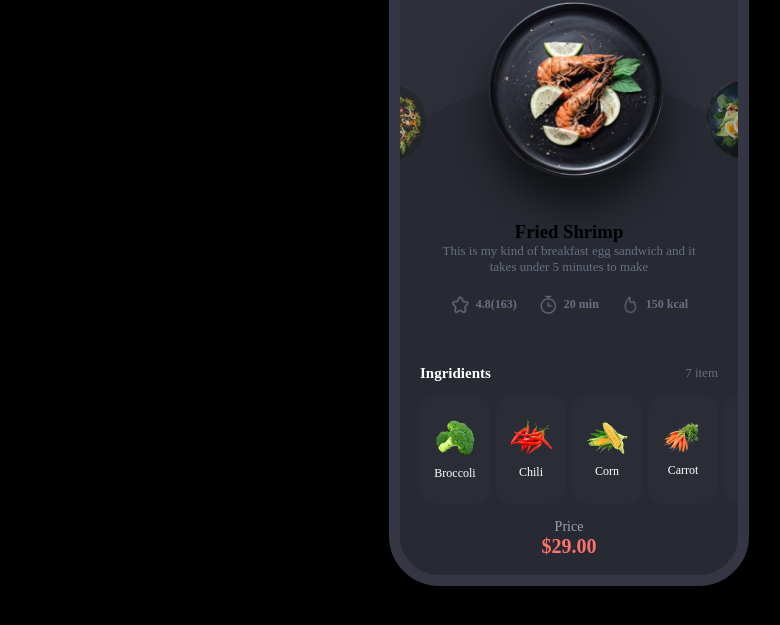
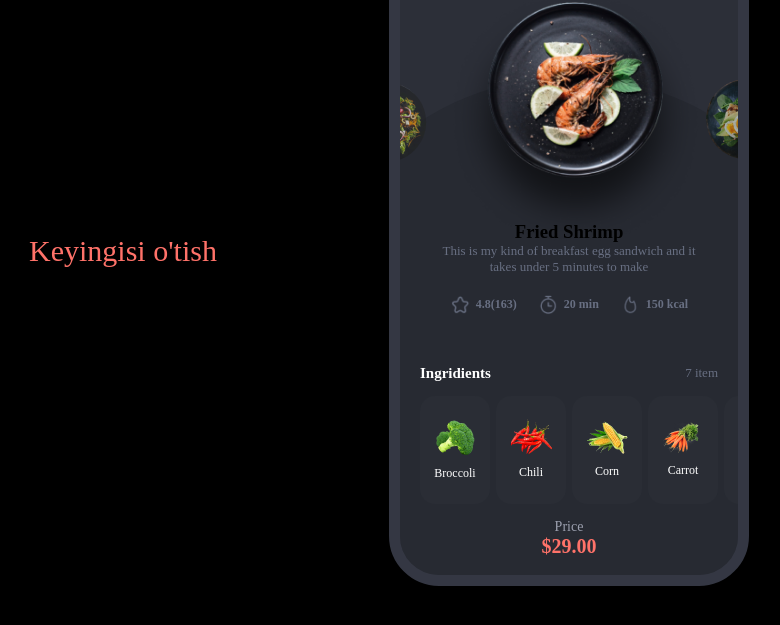
Before and after one commit to dadondev/3-vazifa, a plain HTML site: page index.html in a window 1280 px wide. Shown: the part 149-774 px from the top of the page, without its empty margins (71-851 px from the left). Drawn offline with Linux system fonts and the light colour scheme.

Commit message:
ozgartirish

```diff
--- a/index.html
+++ b/index.html
@@ -7,6 +7,7 @@
     <title>Document</title>
   </head>
   <body class="flex a__item--c jc__c">
+    <a href="./second.html" class="alone">Keyingisi o'tish</a>
     <div class="layout flex a__item--c jc__c">
       <div class="container pa">
         <div class="circle flex a__item--c jc__c pa"></div>
--- a/styles/main.css
+++ b/styles/main.css
@@ -40,6 +40,14 @@ body {
 }
 .pr {
   position: relative;
+}
+.alone {
+  font-size: 30px;
+  text-decoration: none;
+  color: #ff7269;
+  position: absolute;
+  top: 47%;
+  left: 100px;
 }
 /* Global styles end */
 .header {
--- a/styles/style.css
+++ b/styles/style.css
@@ -7,6 +7,13 @@ html,
 body {
   height: 100%;
   background-color: black;
+}
+.alone{
+  font-size: 30px;
+  text-decoration: none;
+  color:#ff7269;
+  position: absolute;
+  left: 100px;
 }
 img {
   max-width: 100%;
```
Also changed, not shown: second.html (+13 -4 lines). Lines whose indentation alone changed are shown as unchanged.
